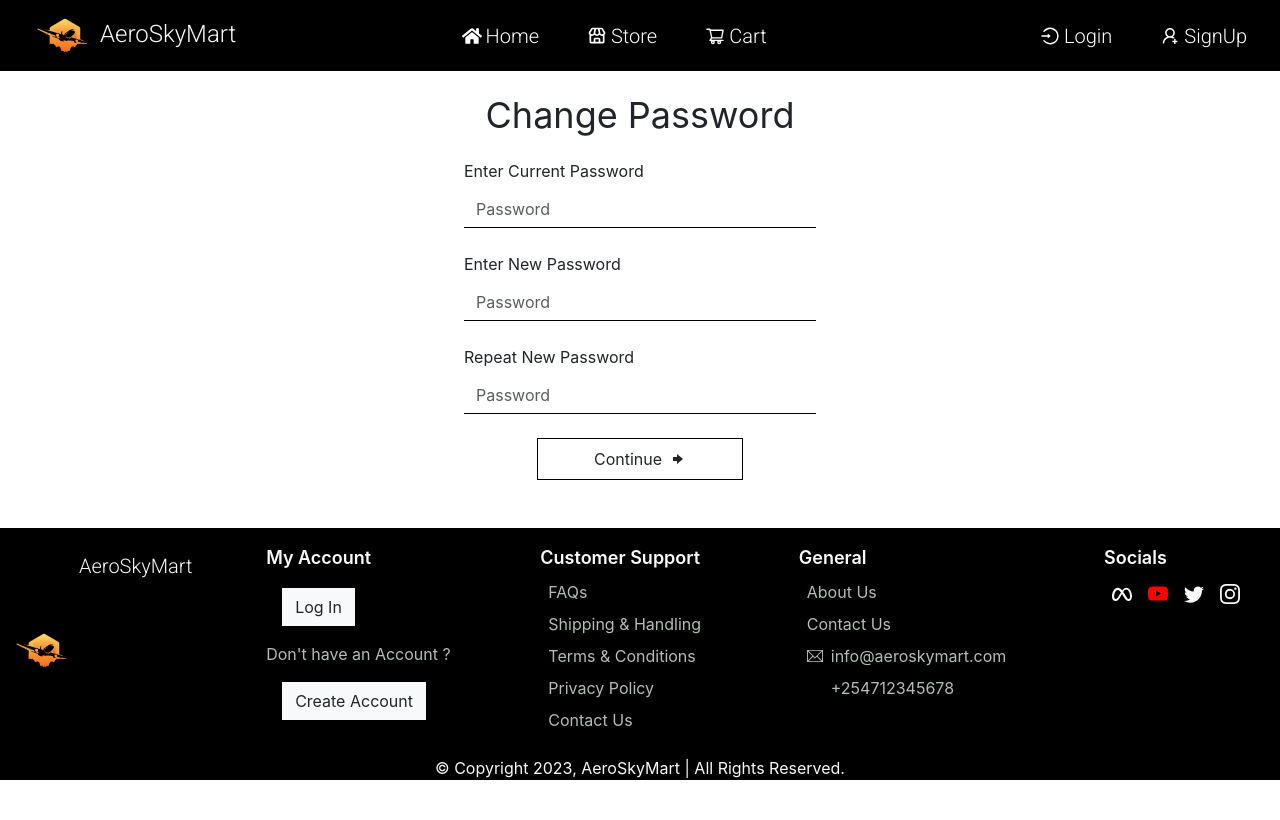
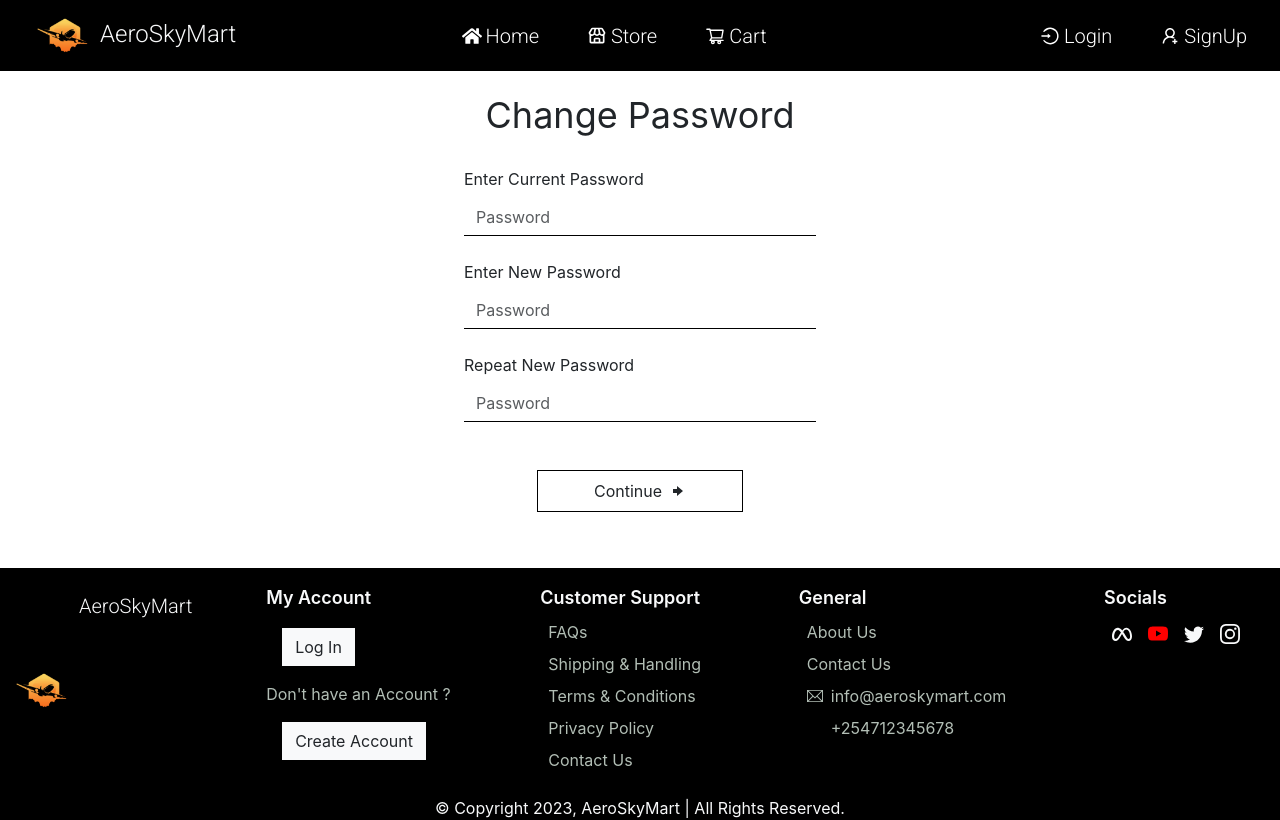
Before and after one commit to Osorabrian/AeroSkyMart, a React (Create React App) app: page /change_password in a window 1280 px wide. Built offline with nearby package versions, Linux system fonts and the light colour scheme; some icons are missing.

Commit message:
create change password form and reset password form

```diff
--- a/src/Components/Login/ChangePassword.js
+++ b/src/Components/Login/ChangePassword.js
@@ -8,7 +8,7 @@ export default function ChangePassword(){
 
             <h1 className="text-4xl my-4">Change Password</h1>
 
-            <form className="mx-auto text-left login-form px-4">
+            <form className="mx-auto text-left login-form px-4 py-2">
 
             <div className="mb-4">
                     <label className="form-label">Enter Current Password</label>
@@ -25,7 +25,7 @@ export default function ChangePassword(){
                     <input className="form-control" type="password" placeholder='Password' required/>
                 </div>
 
-                <div className="text-center mt-4">
+                <div className="text-center mt-5">
                     <button className="w-7/12  border-1 border-[black] p-2" type="submit">
                         <div className="justify-center flex">
                             Continue
--- a/src/Components/Login/ResetPassword.js
+++ b/src/Components/Login/ResetPassword.js
@@ -10,7 +10,7 @@ export default function ResetPassword(){
 
             <form className="mx-auto text-left login-form px-4">
 
-                <div className="mb-4">
+                <div className="mb-5">
                     <label className="form-label">Enter New Password</label>
                     <input className="form-control" placeholder='Password' type="password" required/>
                 </div>
@@ -20,7 +20,7 @@ export default function ResetPassword(){
                     <input className="form-control" type="password" placeholder='Password' required/>
                 </div>
 
-                <div className="text-center mt-4">
+                <div className="text-center mt-5">
                     <button className="w-7/12  border-1 border-[black] p-2" type="submit">
                         <div className="justify-center flex">
                             Continue
```
